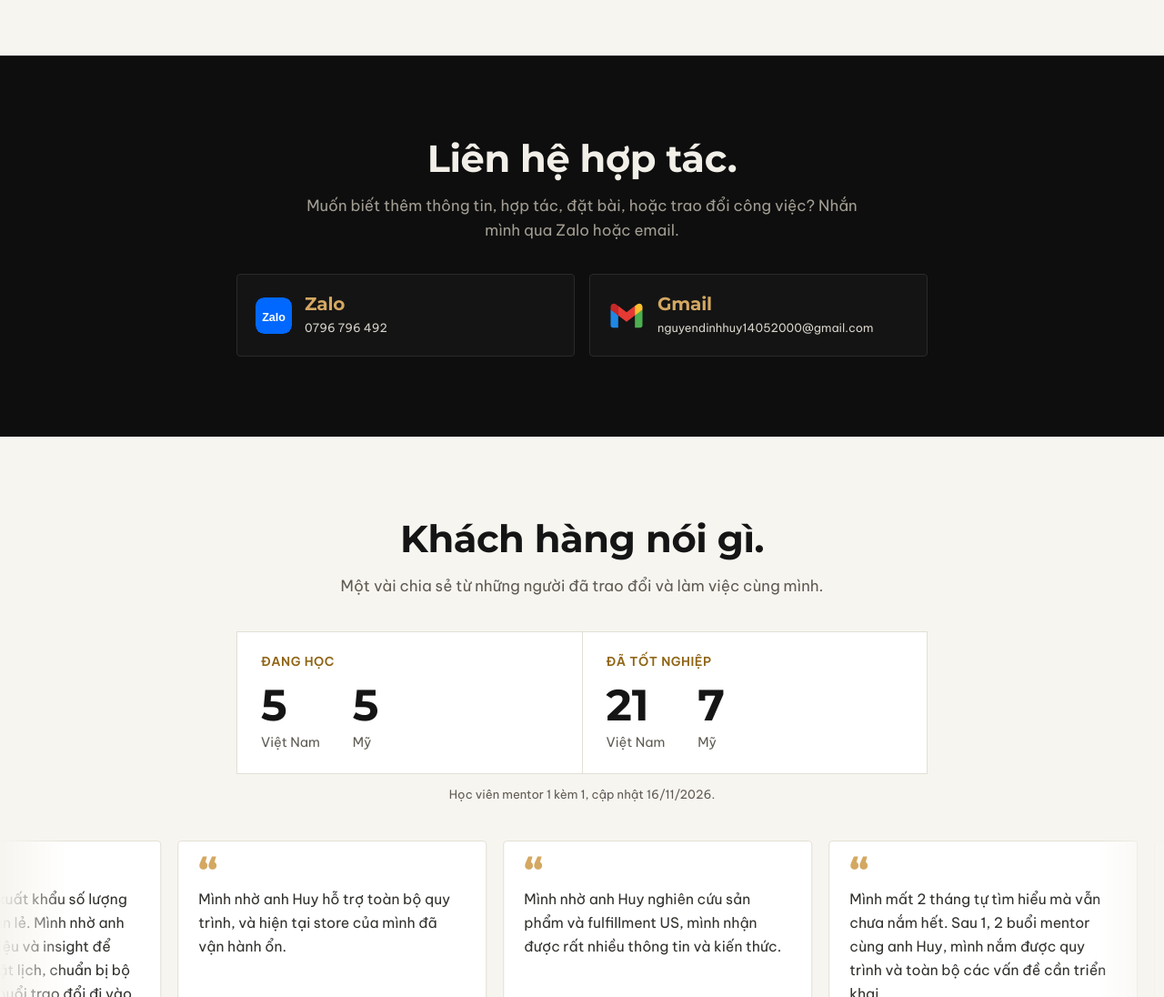
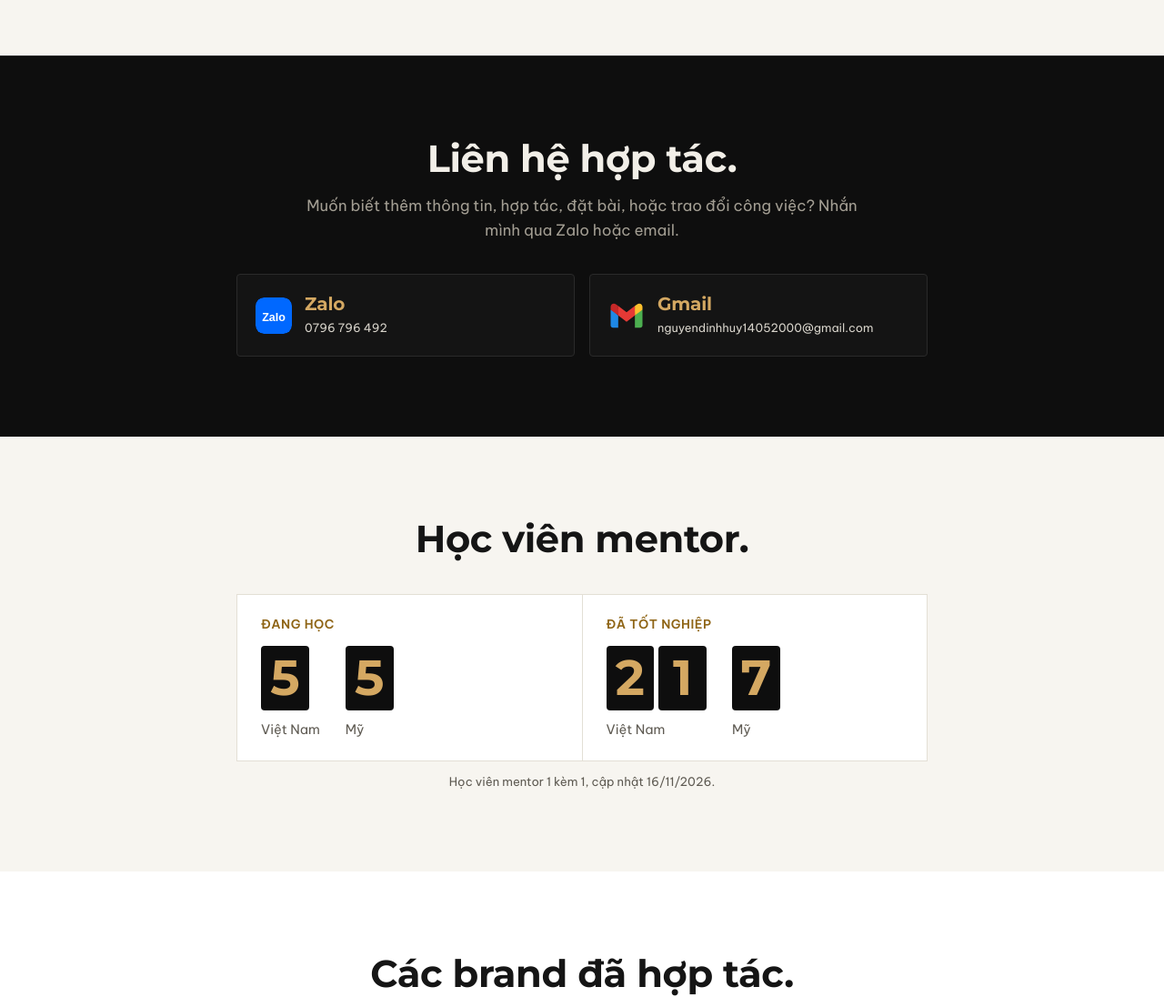
Before and after one commit to DinhHuy1405/huytim-landing, a plain HTML site: page index.html in a window 1280 px wide. Shown: the part 1704-2800 px from the top of the page at 91% size. Drawn offline with Linux system fonts and the light colour scheme.

Commit message:
Bỏ phần nhận xét, thay bằng bộ đếm học viên kiểu đồng hồ
Co-Authored-By: Claude Opus 5.5 <noreply@anthropic.com>

```diff
--- a/index.html
+++ b/index.html
@@ -523,6 +523,14 @@
   .hv-row span{display:block;margin-top:6px;font-size:.9rem;color:var(--muted)}
   .hv-note{margin-top:12px;font-size:.82rem;color:var(--muted)}
   @media(max-width:560px){.hv-stats{grid-template-columns:1fr}.hv-col{padding:18px 20px}}
+  /* Đồng hồ số học viên */
+  .hv-row{gap:28px;flex-wrap:wrap}
+  .hv-row b.odo{display:flex;gap:5px;height:auto;font:700 clamp(2.4rem,6vw,3.4rem)/1 Montserrat,sans-serif}
+  .hv-row .odo span{margin:0;font-size:1em;color:inherit}
+  .hv-row .odo .dg{display:block;height:1.3em;overflow:hidden;background:#0E0E0E;color:#D4A862;border-radius:4px;min-width:.9em;text-align:center;box-shadow:inset 0 -1px 0 rgba(255,255,255,.06)}
+  .hv-row .odo .dg i{display:block;font-style:normal;transition:transform 1.8s cubic-bezier(.2,.8,.2,1)}
+  .hv-row .odo .dg i span{display:block;height:1.3em;line-height:1.3em;padding:0 .14em}
+  .hv-row .odo + span{margin-top:10px}
 </style>
 </head>
 <body>
@@ -799,31 +807,18 @@
 
 <section class="block lt alt" id="feedback">
   <div class="wrap center">
-    <h2 class="serif">Khách hàng nói gì.</h2>
-    <p class="lead">Một vài chia sẻ từ những người đã trao đổi và làm việc cùng mình.</p>
+    <h2 class="serif">Học viên mentor.</h2>
     <div class="hv-stats" aria-label="Số học viên mentor">
       <div class="hv-col">
         <p class="hv-h">Đang học</p>
-        <div class="hv-row"><div><b>5</b><span>Việt Nam</span></div><div><b>5</b><span>Mỹ</span></div></div>
+        <div class="hv-row"><div><b class="odo" data-n="5">5</b><span>Việt Nam</span></div><div><b class="odo" data-n="5">5</b><span>Mỹ</span></div></div>
       </div>
       <div class="hv-col">
         <p class="hv-h">Đã tốt nghiệp</p>
-        <div class="hv-row"><div><b>21</b><span>Việt Nam</span></div><div><b>7</b><span>Mỹ</span></div></div>
+        <div class="hv-row"><div><b class="odo" data-n="21">21</b><span>Việt Nam</span></div><div><b class="odo" data-n="7">7</b><span>Mỹ</span></div></div>
       </div>
     </div>
     <p class="hv-note">Học viên mentor 1 kèm 1, cập nhật 16/11/2026.</p>
-  </div>
-  <div class="marquee" aria-label="Feedback từ khách hàng">
-    <div class="track" id="track">
-      <div class="grp">
-        <figure class="fb"><blockquote>Mình nhờ anh Huy hỗ trợ toàn bộ quy trình, và hiện tại store của mình đã vận hành ổn.</blockquote><figcaption><b>Khách hàng gói setup</b><span>Được hỗ trợ toàn bộ quy trình mở store</span></figcaption></figure>
-        <figure class="fb"><blockquote>Mình nhờ anh Huy nghiên cứu sản phẩm và fulfillment US, mình nhận được rất nhiều thông tin và kiến thức.</blockquote><figcaption><b>Khách hàng bán hàng sang Mỹ</b><span>Nghiên cứu sản phẩm và fulfillment US</span></figcaption></figure>
-        <figure class="fb"><blockquote>Mình mất 2 tháng tự tìm hiểu mà vẫn chưa nắm hết. Sau 1, 2 buổi mentor cùng anh Huy, mình nắm được quy trình và toàn bộ các vấn đề cần triển khai.</blockquote><figcaption><b>Khách hàng gói mentor</b><span>Nắm quy trình chỉ sau 1-2 buổi</span></figcaption></figure>
-        <figure class="fb"><blockquote>Mình đang làm Finance và rất phân vân có nên chuyển sang BA hay Data Science. Mình gửi trước danh sách câu hỏi về lộ trình, kỹ năng nhà tuyển dụng cần và chứng chỉ. Anh Huy phân tích kỹ rồi hỗ trợ ngay trong buổi meeting nên mình nắm rõ hướng đi hơn hẳn.</blockquote><figcaption><b>Khách hàng gói tư vấn</b><span>Đang chuyển ngành từ Finance sang Data</span></figcaption></figure>
-        <figure class="fb"><blockquote>Anh nhiệt tình thật sự! Ngoài phần trả lời câu hỏi, anh còn chia sẻ thêm blog và kinh nghiệm học tập, làm việc để mình đọc thêm. Cảm ơn anh rất nhiều.</blockquote><figcaption><b>Khách hàng gói tư vấn</b><span>Hỏi về học thuật và định hướng nghề nghiệp</span></figcaption></figure>
-        <figure class="fb"><blockquote>Xưởng mình đang xuất khẩu số lượng lớn nhưng muốn bán lẻ. Mình nhờ anh Huy hỗ trợ tìm dữ liệu và insight để bán thử. Hai bên đặt lịch, chuẩn bị bộ câu hỏi trước nên buổi trao đổi đi vào trọng tâm và mình được hỗ trợ rất rõ ràng.</blockquote><figcaption><b>Chủ xưởng sản phẩm thú cưng</b><span>Nghiên cứu dữ liệu để bán lẻ</span></figcaption></figure>
-      </div>
-    </div>
   </div>
 </section>
 
@@ -1022,5 +1017,25 @@ document.querySelectorAll('#vhSeg button').forEach(function(b){b.addEventListene
 })();
 </script>
 <script>document.addEventListener('play',function(e){document.querySelectorAll('video').forEach(function(x){if(x!==e.target)x.pause()})},true);</script>
+<script>
+(function(){
+  var els=[].slice.call(document.querySelectorAll('.odo'));if(!els.length)return;
+  if(matchMedia('(prefers-reduced-motion: reduce)').matches)return;
+  els.forEach(function(el){
+    var n=String(el.dataset.n);el.setAttribute('aria-label',n);el.textContent='';
+    n.split('').forEach(function(d){
+      var w=document.createElement('span');w.className='dg';w.setAttribute('aria-hidden','true');
+      var col=document.createElement('i');
+      for(var r=0;r<2;r++)for(var k=0;k<10;k++){var c=document.createElement('span');c.textContent=k;col.appendChild(c)}
+      w.appendChild(col);el.appendChild(w);w._t=10+Number(d);
+    });
+  });
+  function run(){els.forEach(function(el,i){[].forEach.call(el.querySelectorAll('.dg'),function(w,j){
+    var col=w.firstChild;col.style.transitionDelay=(i*.12+j*.08)+'s';col.style.transform='translateY(-'+(w._t*1.3)+'em)';})})}
+  var box=document.querySelector('.hv-stats'),done=false;
+  function check(){if(done)return;var r=box.getBoundingClientRect();if(r.top<innerHeight*.85&&r.bottom>0){done=true;removeEventListener('scroll',check);removeEventListener('resize',check);setTimeout(run,60)}}
+  addEventListener('scroll',check,{passive:true});addEventListener('resize',check);check();
+})();
+</script>
 </body>
 </html>
```
